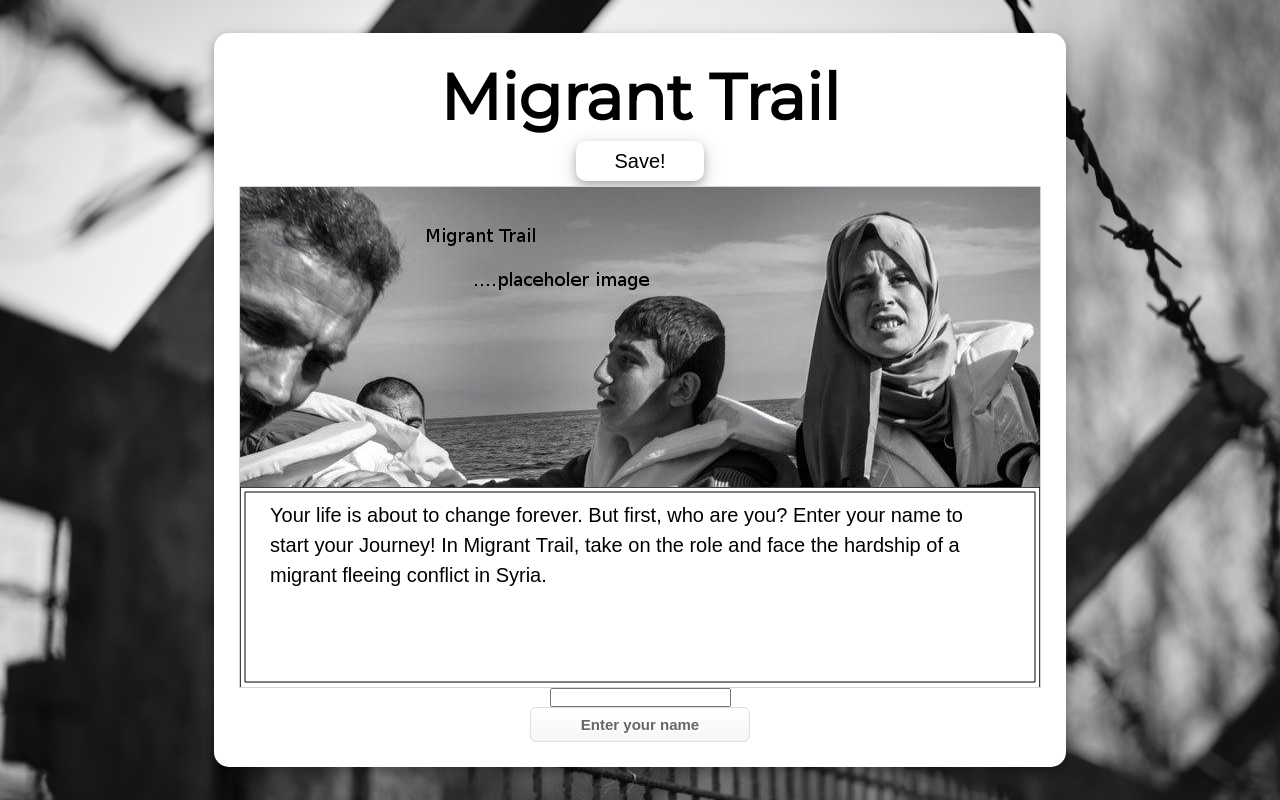
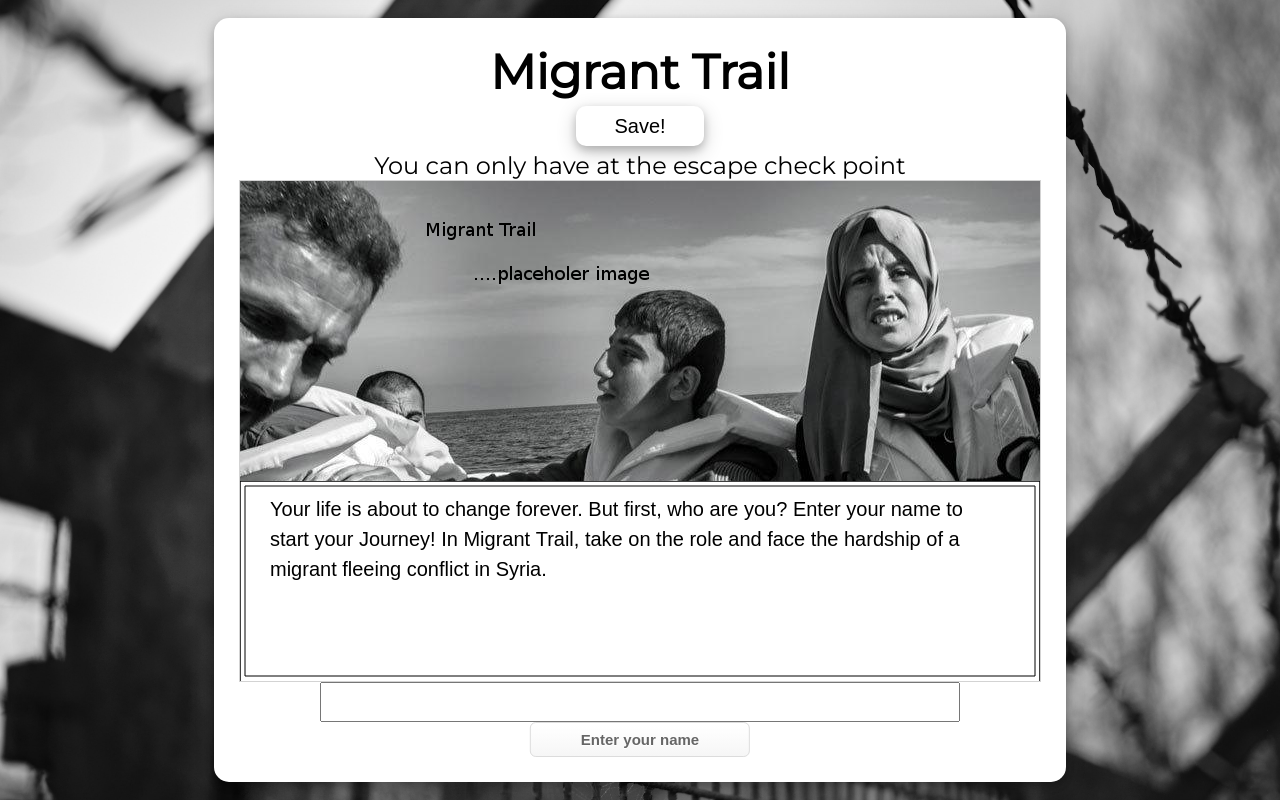
Before and after one commit to DavidKann/MigrantTrail, a PHP site: page / in a window 1280 px wide. Run offline with PHP 8.4, Linux system fonts and the light colour scheme.

Commit message:
More styling

```diff
--- a/index.html
+++ b/index.html
@@ -23,6 +23,7 @@
         <div class="buttons">
             <button onclick="save()">Save!</button>
         </div>
+        <p>You can only have at the escape check point</p>
 
 
         <p id=timer></p>
--- a/stylesheet.css
+++ b/stylesheet.css
@@ -6,8 +6,12 @@
 	box-sizing: border-box;
 }
 
+h1 {
+	font-size: 2em;
+}
+
 body {
-	font-size: 2rem;
+	font-size: 1.5rem;
 	font-family: 'Montserrat', sans-serif;
 	position: relative;
 	background: url("/img/fence.jpg") no-repeat center;
@@ -90,3 +94,10 @@ button {
 	position:relative;
 	top:1px;
 }
+
+#textEntry {
+	width: 50vw;
+	height: 5vh;
+	font-size: 1.5rem;
+	text-align: center;
+}
```
